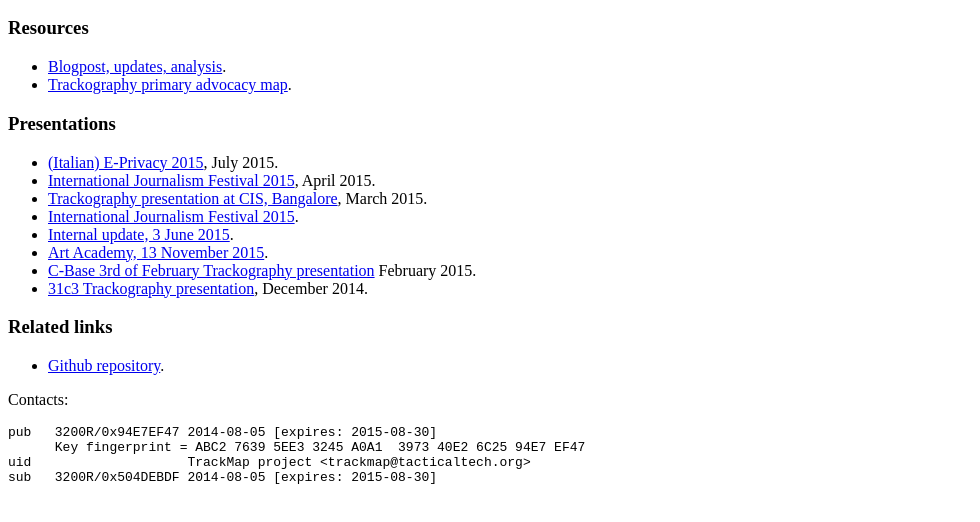
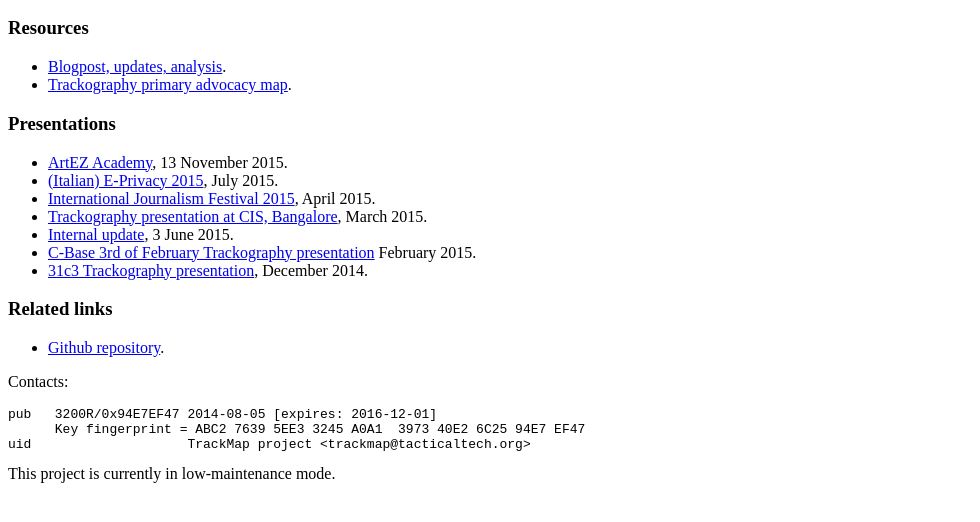
Before and after one commit to trackography/trackography.github.io, a plain HTML site: page index.html in a window 1280 px wide. Shown: the part 96-618 px from the top of the page, without its empty margins (0-980 px from the left). Drawn offline with Linux system fonts and the light colour scheme.

Commit message:
updated key and rerdered list

```diff
--- a/index.html
+++ b/index.html
@@ -15,6 +15,7 @@
 
 <h3>Presentations</h3>
 <ul>
+  <li> <a href="artacademy/index.html">ArtEZ Academy</a>, 13 November 2015.</li>
   <li>
     <a href="e-privacy-2015/index.html">(Italian) E-Privacy 2015</a>, July 2015.
   </li>
@@ -24,9 +25,7 @@
   <li>
     <a href="india/index.html">Trackography presentation at CIS, Bangalore</a>, March 2015.
   </li>
-  <li> <a href="IJF15/index.html">International Journalism Festival 2015</a>.</li>
-  <li> <a href="internal/index.html">Internal update, 3 June 2015</a>.</li>
-  <li> <a href="artacademy/index.html">Art Academy, 13 November 2015</a>.</li>
+  <li> <a href="internal/index.html">Internal update</a>, 3 June 2015.</li>
   <li>
     <a href="c-base/index.html">C-Base 3rd of February Trackography presentation</a> February 2015.
   </li>
@@ -44,8 +43,9 @@
 
 <p>Contacts:</p>
 <pre>
-pub   3200R/0x94E7EF47 2014-08-05 [expires: 2015-08-30]
+pub   3200R/0x94E7EF47 2014-08-05 [expires: 2016-12-01]
       Key fingerprint = ABC2 7639 5EE3 3245 A0A1  3973 40E2 6C25 94E7 EF47
 uid                    TrackMap project &lt;trackmap@tacticaltech.org&gt;
-sub   3200R/0x504DEBDF 2014-08-05 [expires: 2015-08-30]
 </pre>
+
+This project is currently in low-maintenance mode.
```
